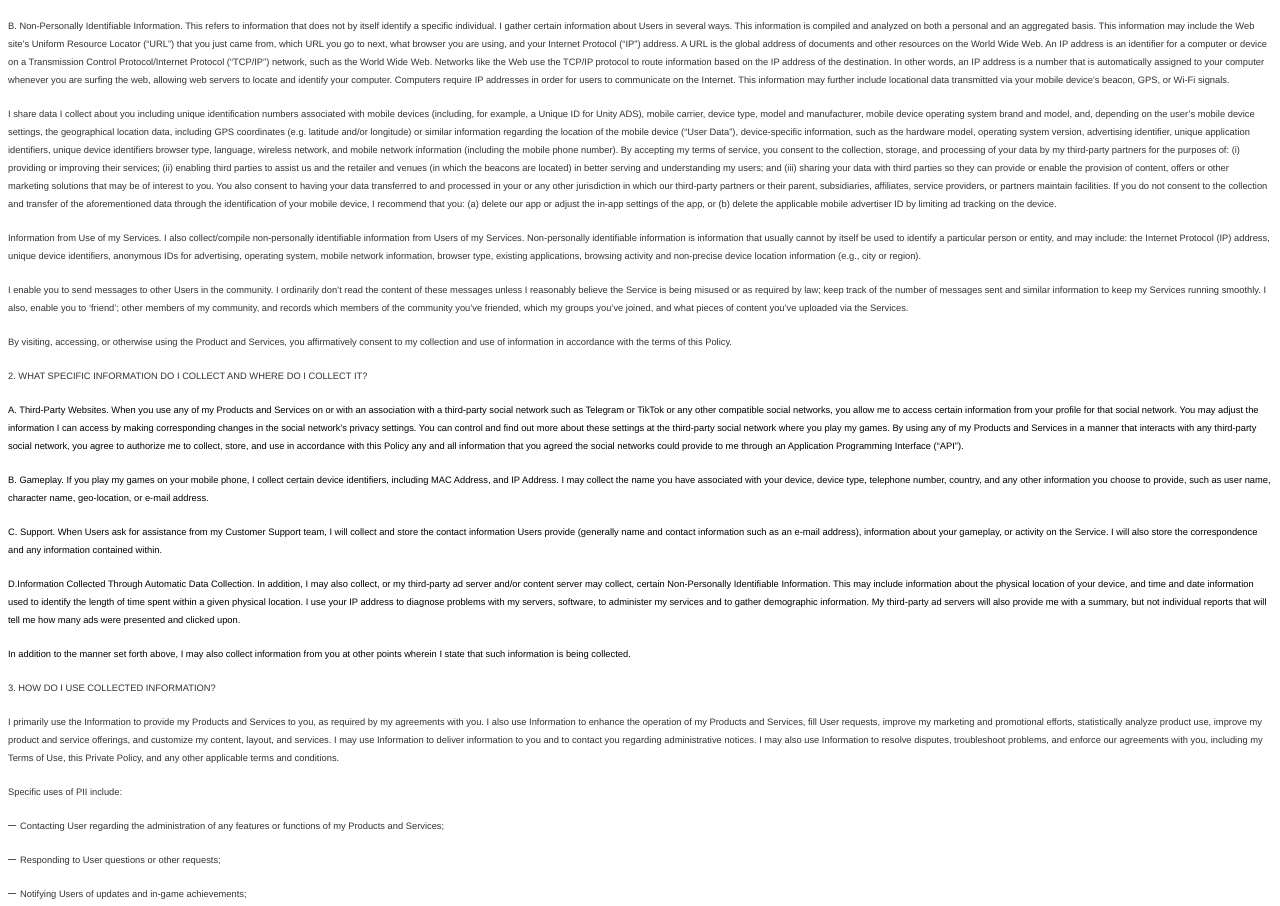
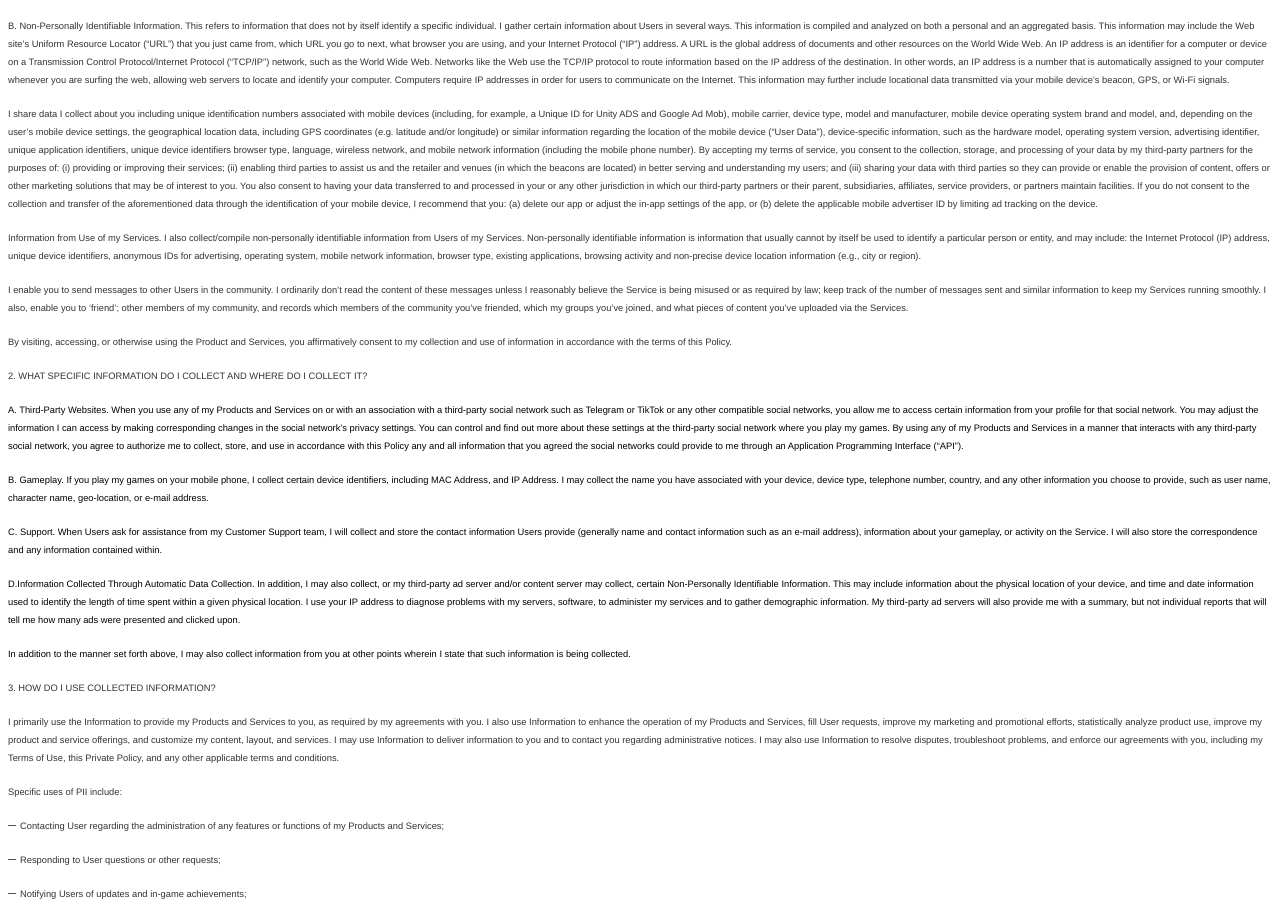
Before and after one commit to moonchai/yunka.github.io, a plain HTML site: page index.html in a window 1280 px wide. Shown: the part 979-1885 px from the top of the page. Drawn offline with Linux system fonts and the light colour scheme.

Commit message:
Update index.html

```diff
--- a/index.html
+++ b/index.html
@@ -185,7 +185,7 @@ or Wi-Fi signals.</font></font></font></p>
 <font color="#333333"><font face="Helvetica Neue, Helvetica, Arial, sans-serif"><font size="1" style="font-size: 7pt">I
 share data I collect about you including unique identification
 numbers associated with mobile devices (including, for example, a
-Unique ID for Unity ADS), mobile carrier, device type, model and
+Unique ID for Unity ADS and Google Ad Mob), mobile carrier, device type, model and
 manufacturer, mobile device operating system brand and model, and,
 depending on the user’s mobile device settings, the geographical
 location data, including GPS coordinates (e.g. latitude and/or
```
